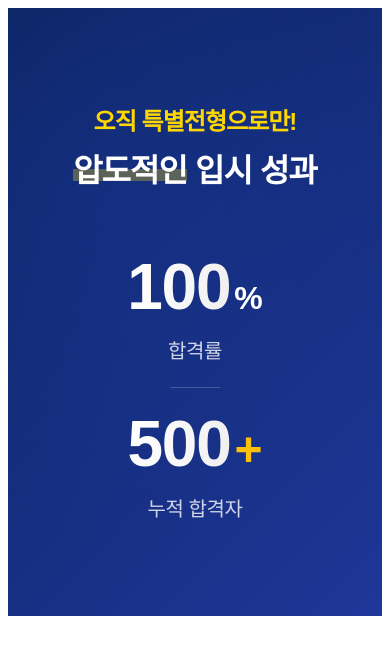
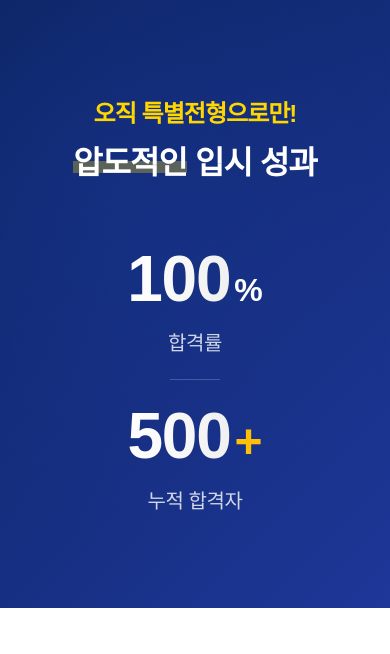
Before and after one commit to seoyooniverse/academy-counter, a plain HTML site: page index.html in a window 390 px wide. Drawn offline with Linux system fonts and the light colour scheme; a web font is replaced by a local one.

Commit message:
Update index.html

```diff
--- a/index.html
+++ b/index.html
@@ -2,16 +2,29 @@
 <html lang="ko">
 <head>
   <meta charset="UTF-8">
-  <meta name="viewport" content="width=device-width, initial-scale=1.0">
+  <meta name="viewport" content="width=device-width, initial-scale=1.0, maximum-scale=1.0, user-scalable=no">
   <title>학원 입시 성과 카운터</title>
   <link href="https://cdnjs.cloudflare.com/ajax/libs/pretendard/1.3.6/static/pretendard.css" rel="stylesheet">
   <style>
+body {
+      margin: 0;
+      padding: 0;
+      overflow-x: hidden;
+      width: 100%;
+    }
+
     /* 모든 스타일을 명확한 클래스 네임으로 제한해서 다른 요소에 영향을 주지 않도록 함 */
     .academy-counter-wrap * {
       box-sizing: border-box;
       margin: 0;
       padding: 0;
       font-family: 'Pretendard', sans-serif;
+    }
+
+    .academy-counter-wrap {
+      width: 100%;
+      max-width: 100%;
+      overflow-x: hidden;
     }
 
     .academy-counter-section {
@@ -21,6 +34,7 @@
       position: relative;
       overflow: hidden;
       width: 100%;
+      max-width: 100%;
     }
 
     .academy-counter-section::before {
@@ -150,6 +164,7 @@
         flex-direction: column;
         align-items: center;
         gap: 3rem;
+        width: 100%;
       }
 
       .academy-counter-item {
@@ -177,6 +192,10 @@
 
       .academy-counter-suffix {
         font-size: 2rem;
+      }
+
+      .academy-counter-section {
+        padding: 4rem 1rem;
       }
     }
   </style>
```
